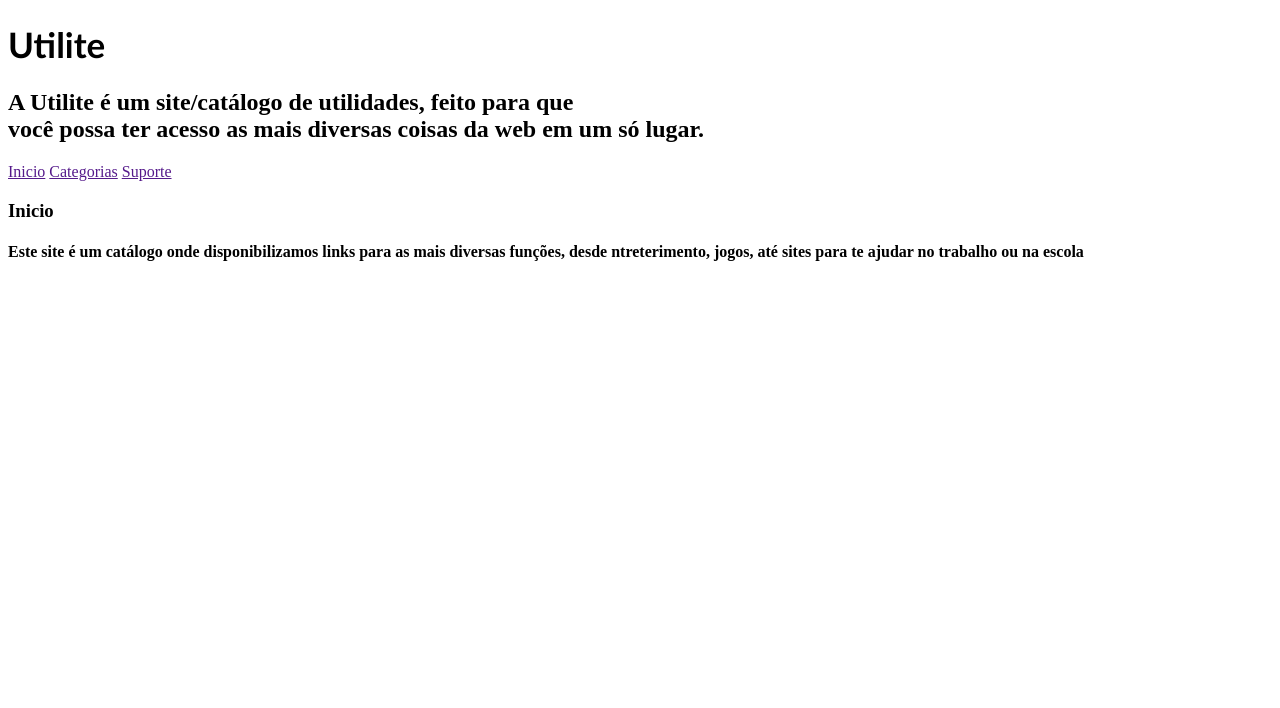
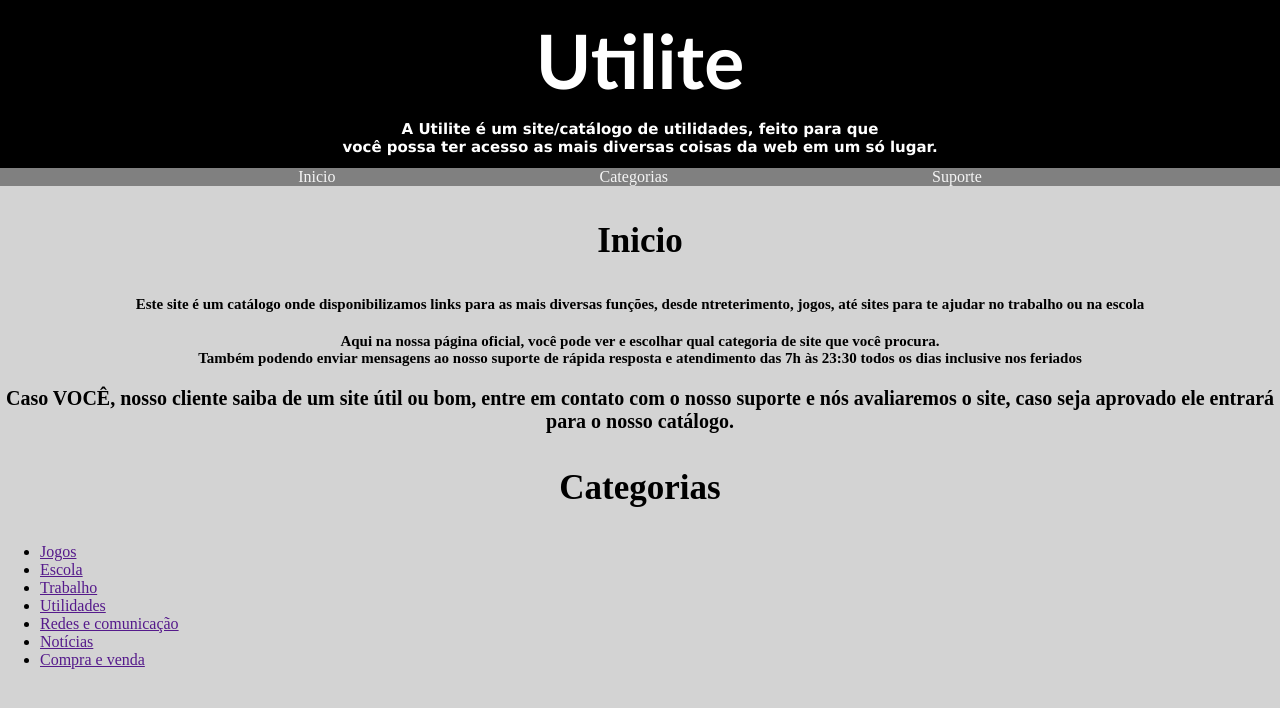
Before and after one commit to Kuatz-Kop/Utilite, a plain HTML site: page Site.de.Ultilidades/index.html in a window 1280 px wide. Drawn offline with Linux system fonts and the light colour scheme.

Commit message:
Parte principal

```diff
--- a/Site.de.Ultilidades/index.html
+++ b/Site.de.Ultilidades/index.html
@@ -12,13 +12,27 @@
     <h2 id="sub-titulo">A Utilite é um site/catálogo de utilidades, feito para que <br> você possa ter acesso as mais diversas coisas da web em um só lugar.</h2>
     </header>
     <nav>
-        <a href="">Inicio</a>
-        <a href="">Categorias</a>
-        <a href="">Suporte</a>
+        <a href="#link-inicio" class="nav-links">Inicio</a>
+        <a href="#link-categorias" class="nav-links">Categorias</a>
+        <a href="#link-suporte" class="nav-links">Suporte</a>
     </nav>
     <main>
-        <h3>Inicio</h3>
-        <h4>Este site é um catálogo onde disponibilizamos links para as mais diversas funções, desde ntreterimento, jogos, até sites para te ajudar no trabalho ou na escola</h4>
+        <h3 id="link-inicio">Inicio</h3>
+        <h4 class="intro">Este site é um catálogo onde disponibilizamos links para as mais diversas funções, desde ntreterimento, jogos, até sites para te ajudar no trabalho ou na escola</h4>
+        <h4 class="intro">Aqui na nossa página oficial, você pode ver e escolhar qual categoria de site que você procura. <br> Também podendo enviar mensagens ao nosso suporte de rápida resposta e atendimento das 7h às 23:30 todos os dias inclusive nos feriados</h4>
+        <h3 id="aviso-intro">Caso <b>VOCÊ</b>, nosso cliente saiba de um site útil ou bom, entre em contato com o nosso suporte e nós avaliaremos o site, caso seja aprovado ele entrará para o nosso catálogo. </h3>
+
+        <h3 id="link-categorias">Categorias</h3>
+        <ul>
+        <li> <a href="">Jogos</a> </li>
+        <li><a href="">Escola</a></li>
+        <li><a href="">Trabalho</a></li>
+        <li><a href="">Utilidades</a></li>
+        <li><a href="">Redes e comunicação</a></li>
+        <li><a href="">Notícias</a></li>
+        <li><a href="">Compra e venda</a></li>
+        </ul>
+
     </main>
 </body>
 </html>
--- a/Site.de.Ultilidades/src/css/style.css
+++ b/Site.de.Ultilidades/src/css/style.css
@@ -1,4 +1,65 @@
+body{
+    margin: 0;
+    background-color: lightgray;
+}
+header{
+ background-color: black;
+ padding: 0;
+ margin: 0;
+ align-content: center;
+ text-align: center;
+}
 #titulo{
+    font-size: 75px;
+    font-family: 'Trebuchet MS', 'Lucida Sans Unicode', 'Lucida Grande';
+    color: white;
+    padding: 0;
+    margin: 15px;
+}
+#titulo:hover{
+    color: aqua;
+    transition: 3s;
+}
+#sub-titulo{
+    color: white;
+    font-size: 15px;
+    font-family: 'Lucida Sans', Arial, sans-serif;
+}
+#sub-titulo:hover{
+    color: aqua;
+    transition: 3s;
+}
+
+nav{
+    background-color: grey;
+    padding: 0;
+    margin: 0;
+    text-align: center;
+}
+.nav-links{
+    color: whitesmoke;
+    text-decoration: none;
+    padding-left: 130px;
+    padding-right: 130px;
+}
+.nav-links:hover{
+    color: aqua;
+}
+
+#link-inicio{
     font-size: 35px;
-    font-family: 'Trebuchet MS', 'Lucida Sans Unicode', 'Lucida Grande';
+    text-align: center;
 }
+.intro{
+    font-size: 15px;
+    text-align: center;
+}
+#aviso-intro{
+    font-size: 20px;
+    text-align: center;
+}
+
+#link-categorias{
+    font-size: 35px;
+    text-align: center;
+}
```
